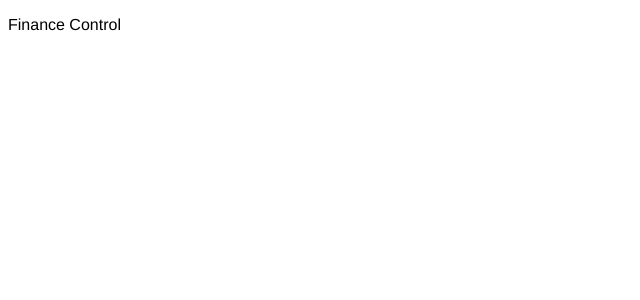
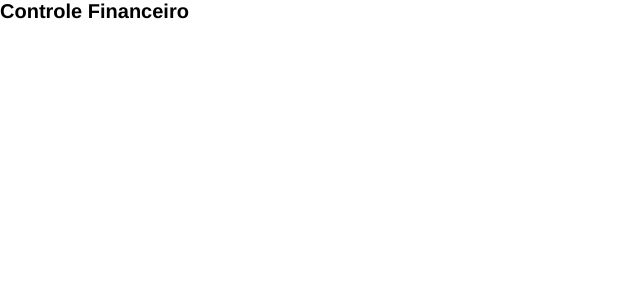
Before and after one commit to hamiltonspjr/finance-control, a Vue app: page / in a window 1280 px wide. Shown: the top 300 px of the page, without its empty margins (0-640 px from the left). Built offline with nearby package versions, Linux system fonts and the light colour scheme.

Commit message:
initial settings and created home component

```diff
--- a/src/App.vue
+++ b/src/App.vue
@@ -1,11 +1,32 @@
-<script setup></script>
+<script>
+import Home from "./components/Home.vue";
+export default {
+  components: {
+    Home,
+  },
+};
+</script>
 
 <template>
-  <p>Finance Control</p>
+  <Home />
 </template>
 
 <style>
 #app {
   font-family: Avenir, Helvetica, Arial, sans-serif;
 }
+* {
+  margin: 0;
+  padding: 0;
+  box-sizing: border-box;
+}
+html {
+  font-size: 62.5%;
+}
+a {
+  text-decoration: none;
+}
+ul {
+  list-style: none;
+}
 </style>
--- /dev/null
+++ b/src/components/Home.vue
@@ -0,0 +1,13 @@
+<template>
+  <main>
+    <h1>Controle Financeiro</h1>
+  </main>
+</template>
+
+<script>
+export default {
+  name: "Home",
+};
+</script>
+
+<style></style>
```
